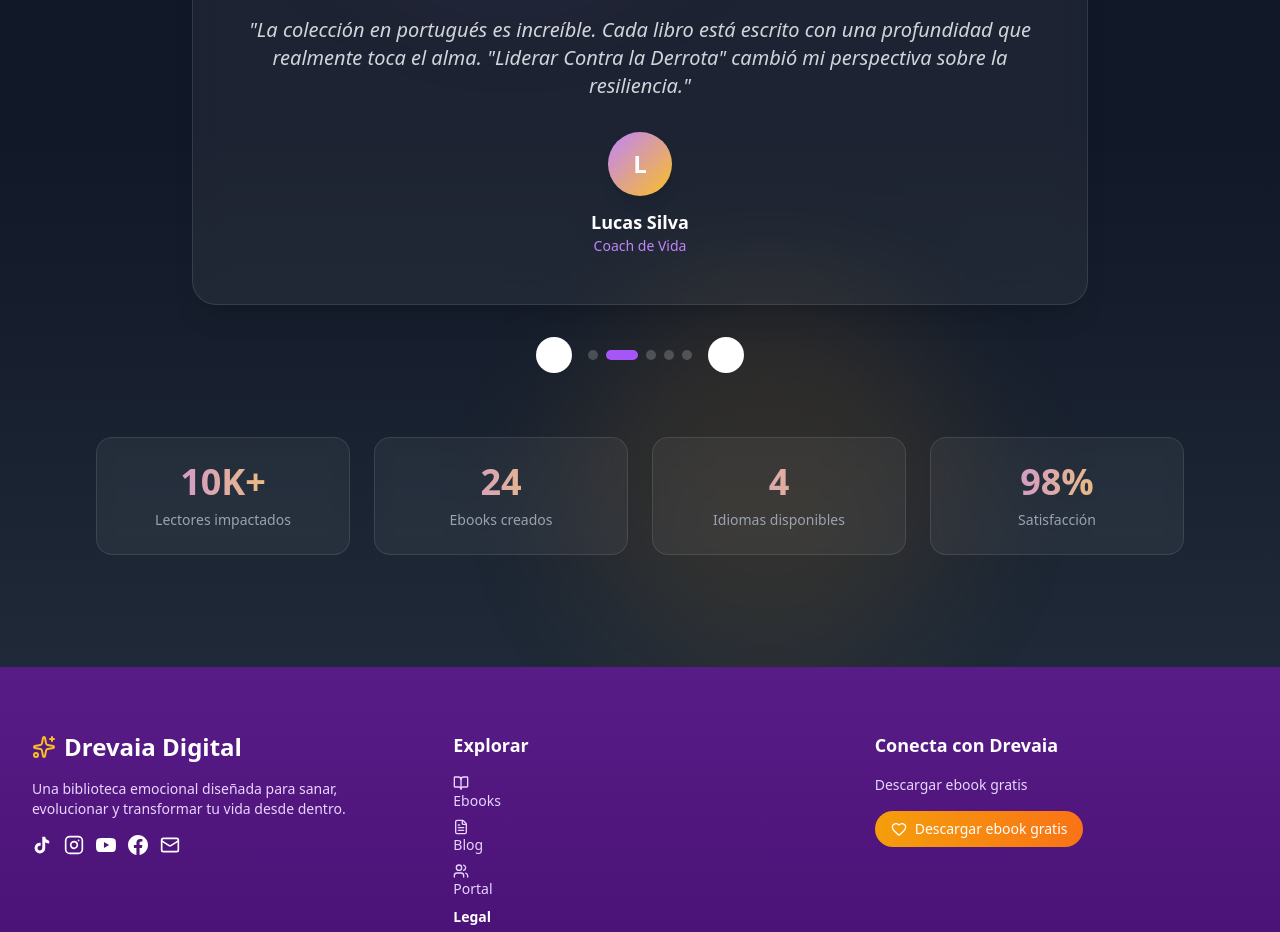
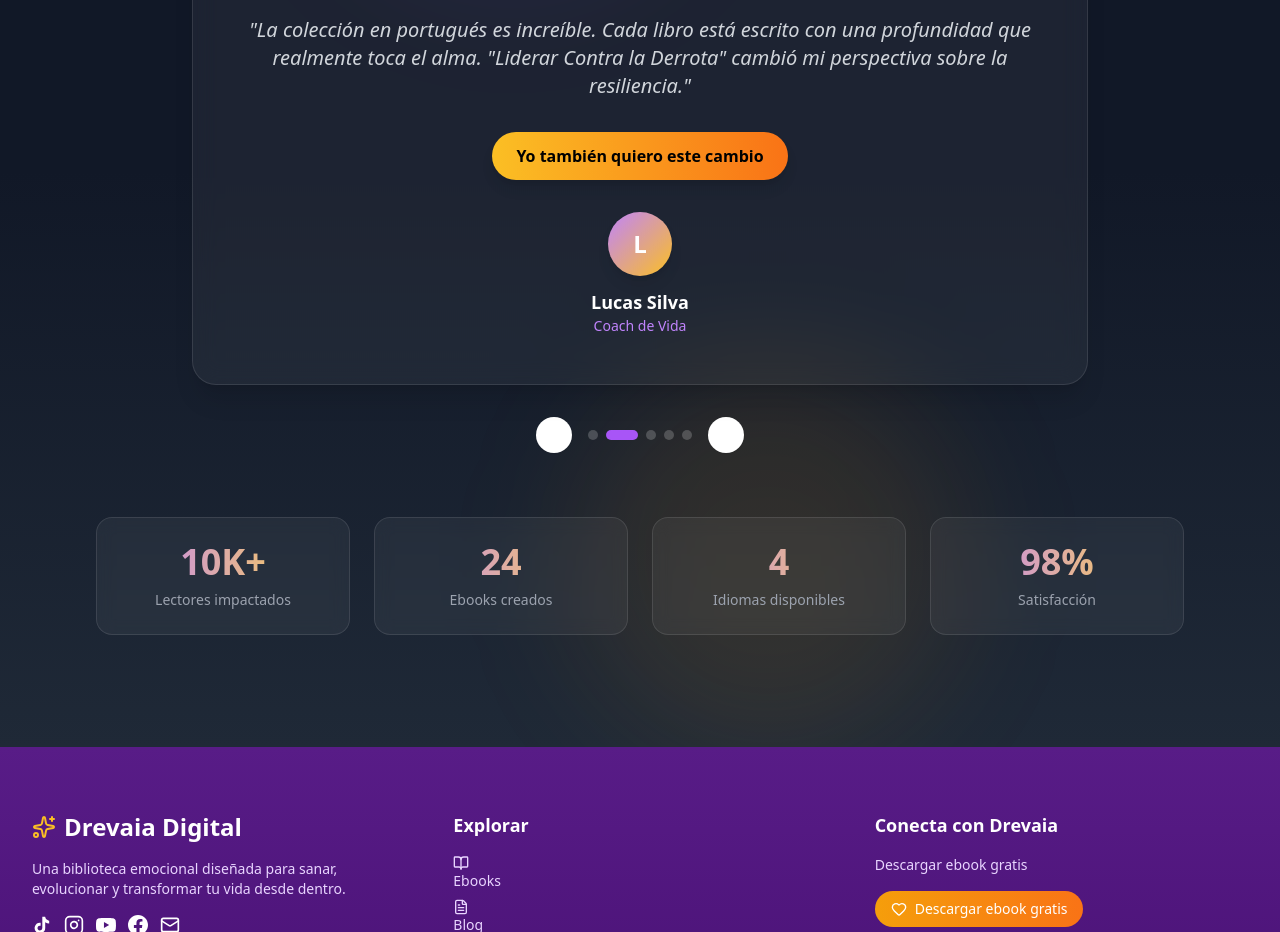
Before and after one commit to Drevaia-Digital/drevaia-app, a React (Vite) app: page / in a window 1280 px wide. Shown: the part 2640-3572 px from the top of the page. Built offline with nearby package versions, Linux system fonts and the light colour scheme.

Commit message:
fix: correct testimonials multilang + connect UI text properly + add CTA conversion

```diff
--- a/src/sections/Testimonials.tsx
+++ b/src/sections/Testimonials.tsx
@@ -207,9 +207,9 @@ const getTestimonialsByLanguage = (language: string): Testimonial[] => {
 export function Testimonials({ language = 'es' }: TestimonialsProps) {
   const uiText = {
   es: {
-    badge: '{t.badge}',
-    title: '{t.title}',
-    subtitle: '{t.subtitle}',
+  badge: '{t.badge}',
+  title: '{t.title}',
+  subtitle: '{t.subtitle}.',
     stats: [
       'Lectores impactados',
       'Ebooks creados',
@@ -340,6 +340,31 @@ const t = uiText[language as 'es' | 'en' | 'fr' | 'pt'];
             </p>
           </blockquote>
 
+          <div className="text-center mb-8">
+  <a
+    href={
+      language === 'es'
+        ? 'https://payhip.com/b/Wz0IG'
+        : language === 'fr'
+        ? 'https://payhip.com/b/6xTwV'
+        : language === 'pt'
+        ? 'https://payhip.com/b/OWV4T'
+        : 'https://payhip.com/b/BYviE'
+    }
+    target="_blank"
+    rel="noopener noreferrer"
+    className="inline-block px-6 py-3 rounded-full bg-gradient-to-r from-amber-400 to-orange-500 text-black font-semibold hover:scale-105 transition-all duration-300 shadow-lg"
+  >
+    {language === 'es'
+      ? 'Yo también quiero este cambio'
+      : language === 'fr'
+      ? 'Je veux ce changement'
+      : language === 'pt'
+      ? 'Eu quero essa mudança'
+      : 'I want this change'}
+  </a>
+</div>
+
           <div className="flex flex-col items-center">
             <div className="w-16 h-16 bg-gradient-to-br from-purple-400 to-amber-400 rounded-full flex items-center justify-center text-2xl font-bold text-white mb-3 shadow-lg">
               {currentTestimonial.avatar}
```
Also changed, not shown: 4 other files (tests, documents, lock files or other folders).
